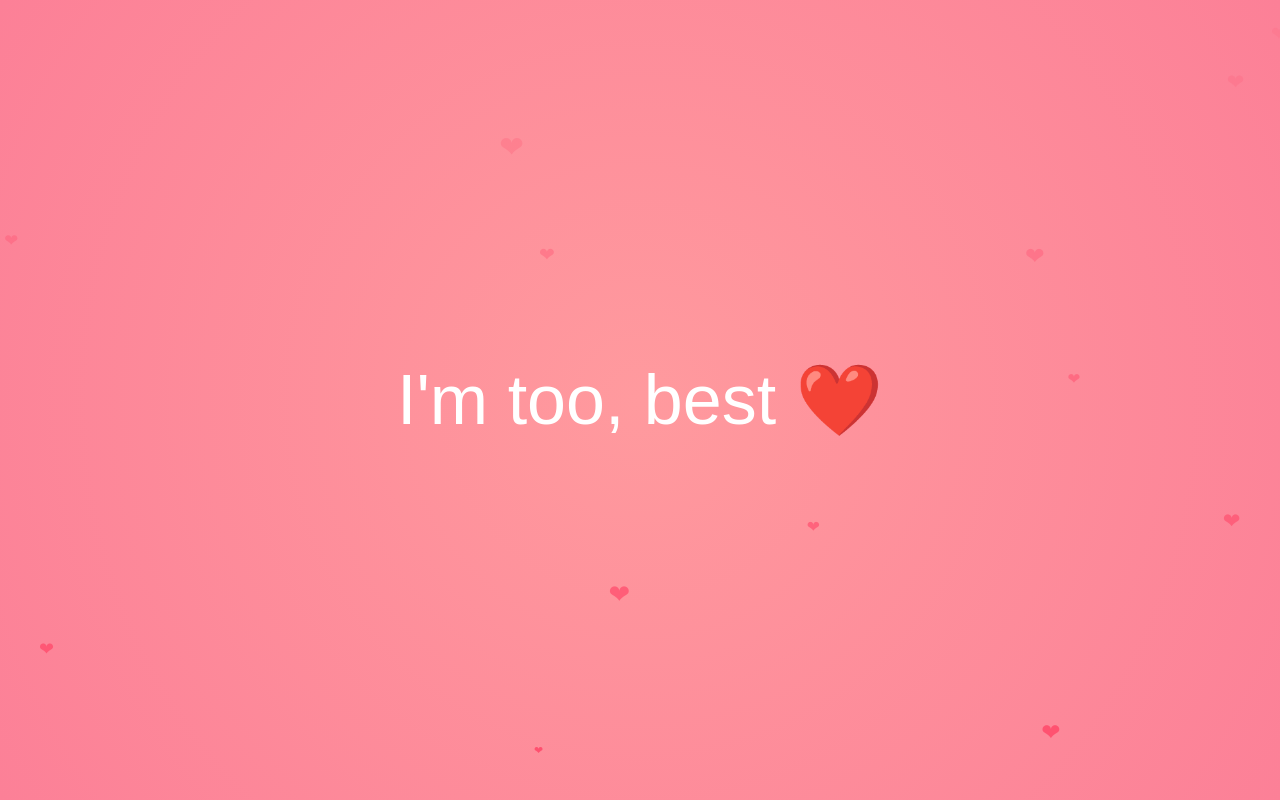
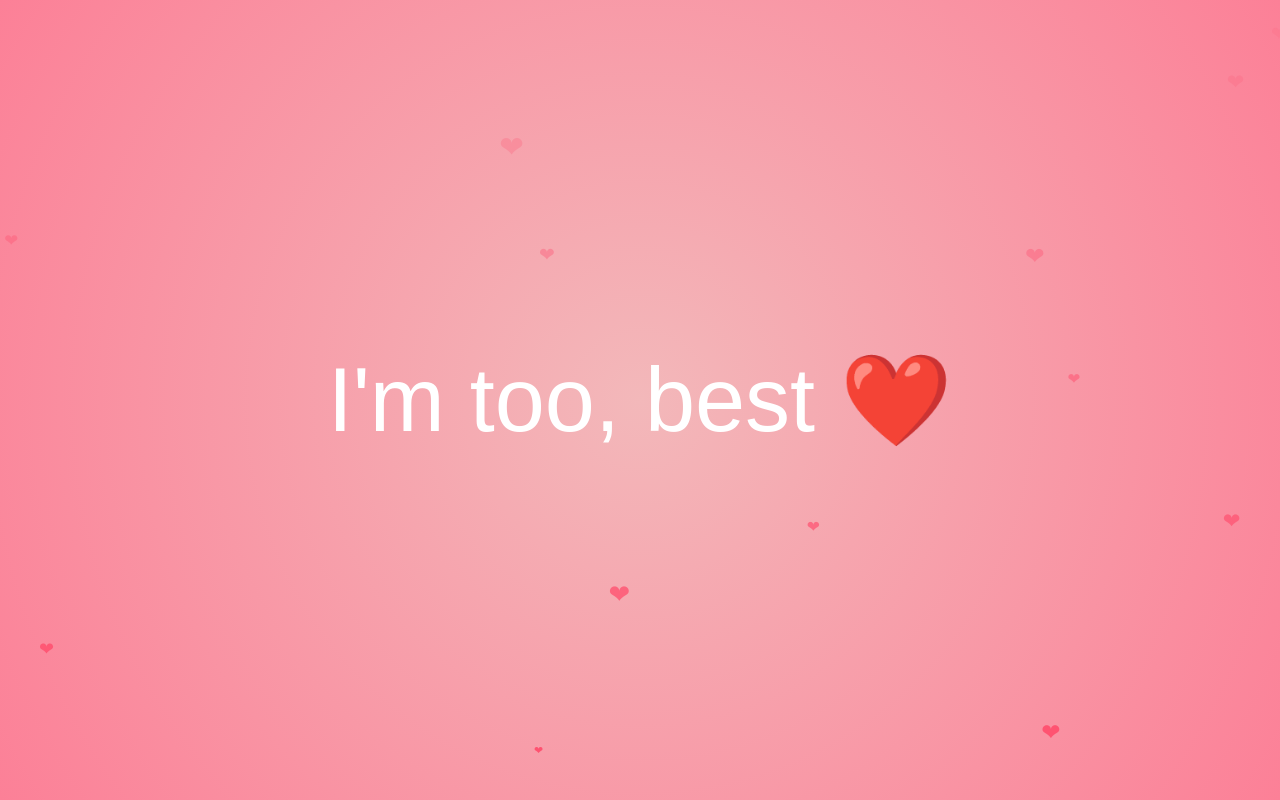
Before and after one commit to aurelclara/ily, a plain HTML site: page index.html in a window 1280 px wide. Both pictures are taken after a click on the button "Yes". Drawn offline with Linux system fonts and the light colour scheme.

Commit message:
Add files via upload

```diff
--- a/style.css
+++ b/style.css
@@ -11,13 +11,13 @@ body{
 }
 
 .love-bg{
-    background: radial-gradient(circle, #ff9a9e, #fc8097);
+    background: radial-gradient(circle, #f3b8ba, #fc8097);
     transition: 0.8s;
 }
 
 #message{
     display:none;
-    font-size:70px;
+    font-size:90px;
     color:white;
     position:absolute;
     top:50%;
```
